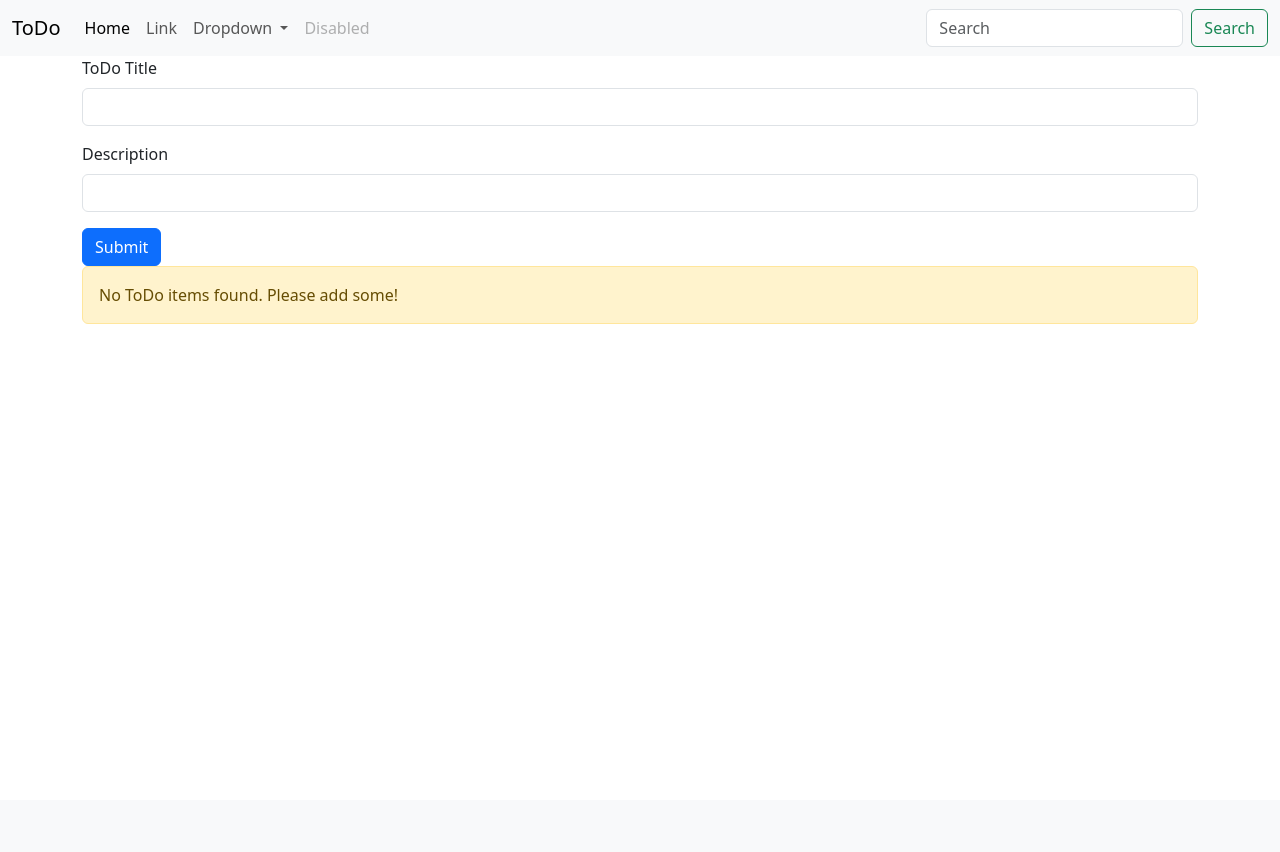
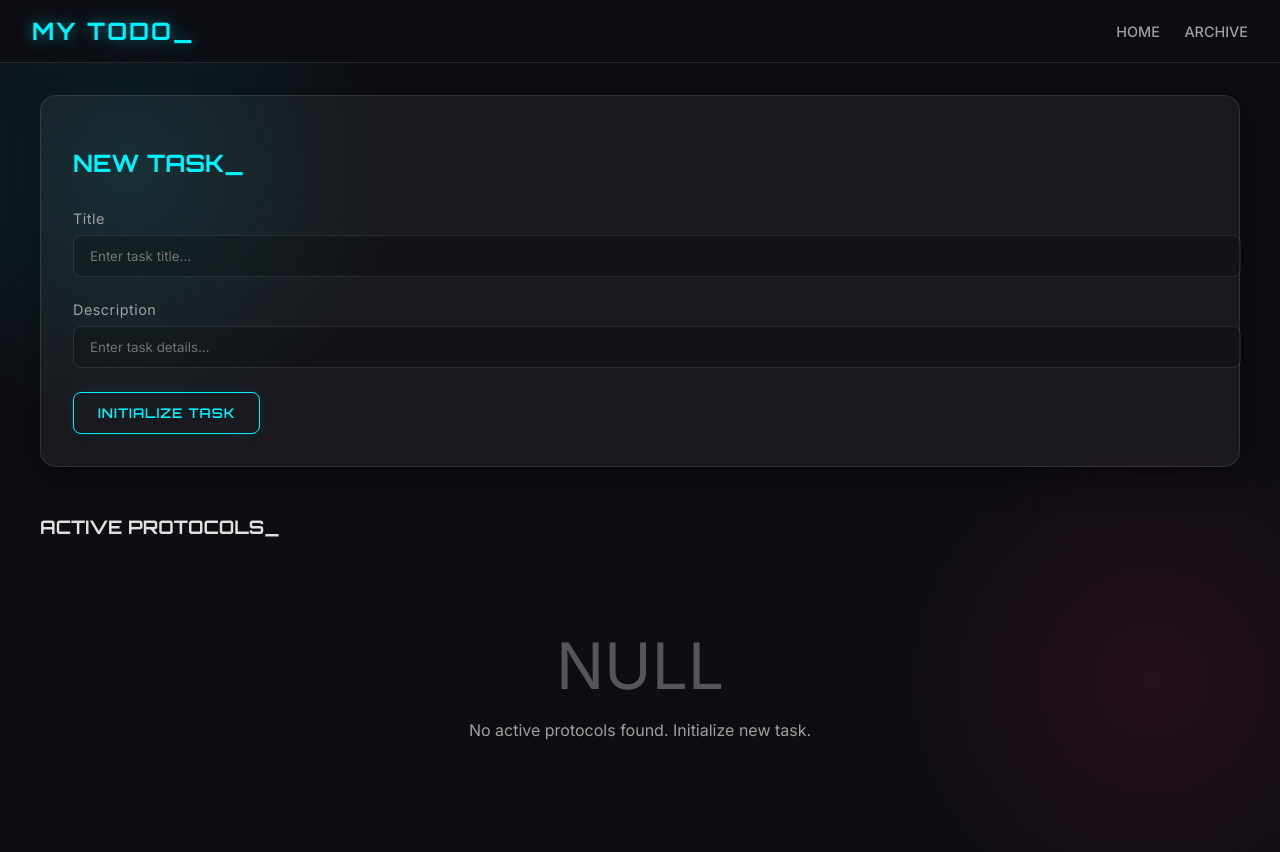
Before and after one commit to Ansh070/My-ToDo, a Flask app: page / in a window 1280 px wide. Before the commit the page ends 324 px from the top, so only its background shows below. Run offline with Flask 3, Linux system fonts and the light colour scheme.

Commit message:
feat(ui): overhaul UI with dark tech theme and animations
- Added modern dark theme with glassmorphism and neon accents.

- Implemented grid layout for ToDs.

- Added page-load and hover animations.

- Fixed update route redirect issue.

- Configured app for external network access.

```diff
--- a/app.py
+++ b/app.py
@@ -46,10 +46,10 @@ def edit(sno):
         todo.title = request.form['title']
         todo.description = request.form['description']
         db.session.commit()
-        return "Updated Successfully"
+        return redirect('/')
     return render_template('edit.html', todo=todo)
 
 if __name__ == '__main__':
     with app.app_context():
         db.create_all()
-    app.run(debug=True)
+    app.run(debug=True, host='0.0.0.0')
--- a/static/css/style.css
+++ b/static/css/style.css
@@ -0,0 +1,272 @@
+:root {
+    --bg-color: #0d0d12;
+    --card-bg: rgba(255, 255, 255, 0.05);
+    --text-primary: #e0e0e0;
+    --text-secondary: #a0a0a0;
+    --accent-color: #00f3ff;
+    --accent-glow: 0 0 15px rgba(0, 243, 255, 0.5);
+    --danger-color: #ff2a6d;
+    --success-color: #05d5fa;
+    --glass-border: 1px solid rgba(255, 255, 255, 0.1);
+    --transition-speed: 0.3s;
+}
+
+body {
+    background-color: var(--bg-color);
+    color: var(--text-primary);
+    font-family: 'Inter', sans-serif;
+    margin: 0;
+    padding: 0;
+    overflow-x: hidden;
+    min-height: 100vh;
+    background-image:
+        radial-gradient(circle at 10% 20%, rgba(0, 243, 255, 0.1) 0%, transparent 20%),
+        radial-gradient(circle at 90% 80%, rgba(255, 42, 109, 0.1) 0%, transparent 20%);
+}
+
+/* Navbar / Header */
+.tech-header {
+    background: rgba(13, 13, 18, 0.8);
+    backdrop-filter: blur(10px);
+    border-bottom: var(--glass-border);
+    padding: 1rem 2rem;
+    display: flex;
+    align-items: center;
+    justify-content: space-between;
+    position: sticky;
+    top: 0;
+    z-index: 1000;
+}
+
+.brand {
+    font-family: 'Orbitron', sans-serif;
+    font-size: 1.5rem;
+    font-weight: 700;
+    color: var(--accent-color);
+    text-shadow: var(--accent-glow);
+    text-decoration: none;
+    letter-spacing: 2px;
+}
+
+.nav-links a {
+    color: var(--text-secondary);
+    text-decoration: none;
+    margin-left: 20px;
+    font-weight: 500;
+    font-size: 0.9rem;
+    transition: color var(--transition-speed);
+}
+
+.nav-links a:hover {
+    color: var(--accent-color);
+}
+
+/* Main Container */
+.container {
+    max-width: 1200px;
+    margin: 0 auto;
+    padding: 2rem;
+    animation: slideInUp 0.8s ease-out forwards;
+}
+
+/* Forms */
+.glass-form {
+    background: var(--card-bg);
+    backdrop-filter: blur(10px);
+    border: var(--glass-border);
+    border-radius: 16px;
+    padding: 2rem;
+    margin-bottom: 3rem;
+    box-shadow: 0 8px 32px 0 rgba(0, 0, 0, 0.37);
+}
+
+.form-group {
+    margin-bottom: 1.5rem;
+}
+
+.form-label {
+    display: block;
+    margin-bottom: 0.5rem;
+    color: var(--text-secondary);
+    font-size: 0.9rem;
+    letter-spacing: 0.5px;
+}
+
+.form-control {
+    width: 100%;
+    background: rgba(0, 0, 0, 0.2);
+    border: 1px solid rgba(255, 255, 255, 0.1);
+    border-radius: 8px;
+    padding: 0.75rem 1rem;
+    color: var(--text-primary);
+    font-family: 'Inter', sans-serif;
+    transition: all var(--transition-speed);
+}
+
+.form-control:focus {
+    outline: none;
+    border-color: var(--accent-color);
+    box-shadow: 0 0 10px rgba(0, 243, 255, 0.2);
+}
+
+/* Buttons */
+.btn {
+    padding: 0.75rem 1.5rem;
+    border-radius: 8px;
+    font-family: 'Orbitron', sans-serif;
+    font-weight: 600;
+    cursor: pointer;
+    transition: all var(--transition-speed);
+    text-transform: uppercase;
+    letter-spacing: 1px;
+    border: none;
+}
+
+.btn-primary {
+    background: transparent;
+    border: 1px solid var(--accent-color);
+    color: var(--accent-color);
+    box-shadow: 0 0 10px rgba(0, 243, 255, 0.1);
+}
+
+.btn-primary:hover {
+    background: var(--accent-color);
+    color: #000;
+    box-shadow: var(--accent-glow);
+}
+
+.btn-danger {
+    background: transparent;
+    border: 1px solid var(--danger-color);
+    color: var(--danger-color);
+}
+
+.btn-danger:hover {
+    background: var(--danger-color);
+    color: #fff;
+    box-shadow: 0 0 15px rgba(255, 42, 109, 0.5);
+}
+
+/* Grid Layout for Todos */
+.todo-grid {
+    display: grid;
+    grid-template-columns: repeat(auto-fill, minmax(300px, 1fr));
+    gap: 2rem;
+}
+
+.todo-card {
+    background: var(--card-bg);
+    backdrop-filter: blur(5px);
+    border: var(--glass-border);
+    border-radius: 12px;
+    padding: 1.5rem;
+    transition: transform var(--transition-speed), box-shadow var(--transition-speed);
+    position: relative;
+    overflow: hidden;
+}
+
+.todo-card::before {
+    content: '';
+    position: absolute;
+    top: 0;
+    left: 0;
+    width: 3px;
+    height: 100%;
+    background: linear-gradient(to bottom, var(--accent-color), transparent);
+}
+
+.todo-card:hover {
+    transform: translateY(-5px);
+    box-shadow: 0 10px 20px rgba(0, 0, 0, 0.3);
+    border-color: rgba(255, 255, 255, 0.2);
+}
+
+.todo-header {
+    display: flex;
+    justify-content: space-between;
+    align-items: flex-start;
+    margin-bottom: 1rem;
+}
+
+.todo-index {
+    font-family: 'Orbitron', sans-serif;
+    color: rgba(255, 255, 255, 0.1);
+    font-size: 2rem;
+    font-weight: 900;
+    line-height: 1;
+}
+
+.todo-title {
+    font-size: 1.25rem;
+    font-weight: 600;
+    margin: 0 0 0.5rem 0;
+    color: var(--text-primary);
+}
+
+.todo-desc {
+    color: var(--text-secondary);
+    font-size: 0.95rem;
+    line-height: 1.5;
+    margin-bottom: 1.5rem;
+}
+
+.todo-meta {
+    font-size: 0.8rem;
+    color: rgba(255, 255, 255, 0.3);
+    margin-bottom: 1rem;
+    display: block;
+}
+
+.todo-actions {
+    display: flex;
+    gap: 1rem;
+    margin-top: auto;
+}
+
+.btn-sm {
+    padding: 0.4rem 0.8rem;
+    font-size: 0.8rem;
+}
+
+/* Animation */
+@keyframes fadeInUp {
+    from {
+        opacity: 0;
+        transform: translateY(20px);
+    }
+
+    to {
+        opacity: 1;
+        transform: translateY(0);
+    }
+}
+
+.todo-card {
+    animation: fadeInUp 0.5s ease backwards;
+    animation-delay: var(--delay, 0s);
+}
+
+@keyframes slideInUp {
+    from {
+        opacity: 0;
+        transform: translateY(30px);
+    }
+
+    to {
+        opacity: 1;
+        transform: translateY(0);
+    }
+}
+
+/* Empty State */
+.empty-state {
+    text-align: center;
+    padding: 4rem;
+    color: var(--text-secondary);
+}
+
+.empty-icon {
+    font-size: 4rem;
+    margin-bottom: 1rem;
+    opacity: 0.5;
+}
--- a/templates/index.html
+++ b/templates/index.html
@@ -4,105 +4,74 @@
 <head>
     <meta charset="utf-8">
     <meta name="viewport" content="width=device-width, initial-scale=1">
-    <title>My ToDo</title>
-    <link href="https://cdn.jsdelivr.net/npm/bootstrap@5.3.8/dist/css/bootstrap.min.css" rel="stylesheet"
-        integrity="sha384-sRIl4kxILFvY47J16cr9ZwB07vP4J8+LH7qKQnuqkuIAvNWLzeN8tE5YBujZqJLB" crossorigin="anonymous">
+    <title>My ToDo | Tech Edition</title>
+    <!-- Google Fonts -->
+    <link rel="preconnect" href="https://fonts.googleapis.com">
+    <link rel="preconnect" href="https://fonts.gstatic.com" crossorigin>
+    <link
+        href="https://fonts.googleapis.com/css2?family=Inter:wght@300;400;500;600&family=Orbitron:wght@600;700&display=swap"
+        rel="stylesheet">
+    <!-- Custom CSS -->
+    <link rel="stylesheet" href="{{ url_for('static', filename='css/style.css') }}">
 </head>
 
 <body>
-    <nav class="navbar navbar-expand-lg bg-body-tertiary">
-        <div class="container-fluid">
-            <a class="navbar-brand" href="/">ToDo</a>
-            <button class="navbar-toggler" type="button" data-bs-toggle="collapse"
-                data-bs-target="#navbarSupportedContent" aria-controls="navbarSupportedContent" aria-expanded="false"
-                aria-label="Toggle navigation">
-                <span class="navbar-toggler-icon"></span>
-            </button>
-            <div class="collapse navbar-collapse" id="navbarSupportedContent">
-                <ul class="navbar-nav me-auto mb-2 mb-lg-0">
-                    <li class="nav-item">
-                        <a class="nav-link active" aria-current="page" href="#">Home</a>
-                    </li>
-                    <li class="nav-item">
-                        <a class="nav-link" href="#">Link</a>
-                    </li>
-                    <li class="nav-item dropdown">
-                        <a class="nav-link dropdown-toggle" href="#" role="button" data-bs-toggle="dropdown"
-                            aria-expanded="false">
-                            Dropdown
-                        </a>
-                        <ul class="dropdown-menu">
-                            <li><a class="dropdown-item" href="#">Action</a></li>
-                            <li><a class="dropdown-item" href="#">Another action</a></li>
-                            <li>
-                                <hr class="dropdown-divider">
-                            </li>
-                            <li><a class="dropdown-item" href="#">Something else here</a></li>
-                        </ul>
-                    </li>
-                    <li class="nav-item">
-                        <a class="nav-link disabled" aria-disabled="true">Disabled</a>
-                    </li>
-                </ul>
-                <form class="d-flex" role="search">
-                    <input class="form-control me-2" type="search" placeholder="Search" aria-label="Search" />
-                    <button class="btn btn-outline-success" type="submit">Search</button>
-                </form>
-            </div>
+    <header class="tech-header">
+        <a class="brand" href="/">MY TODO_</a>
+        <nav class="nav-links">
+            <a href="/">HOME</a>
+            <a href="#">ARCHIVE</a>
+        </nav>
+    </header>
+
+    <div class="container">
+        <!-- Add ToDo Form -->
+        <div class="glass-form">
+            <h2 style="margin-bottom: 2rem; font-family: 'Orbitron', sans-serif; color: var(--accent-color);">NEW TASK_
+            </h2>
+            <form method="POST" action="/">
+                <div class="form-group">
+                    <label for="todo-title" class="form-label">Title</label>
+                    <input type="text" class="form-control" name="title" id="todo-title"
+                        placeholder="Enter task title..." required autocomplete="off">
+                </div>
+                <div class="form-group">
+                    <label for="todo-description" class="form-label">Description</label>
+                    <input type="text" class="form-control" name="description" id="todo-description"
+                        placeholder="Enter task details..." autocomplete="off">
+                </div>
+                <button type="submit" class="btn btn-primary">Initialize Task</button>
+            </form>
         </div>
-    </nav>
-    <div class="container">
-        <form method="POST" action="/">
-            <div class="mb-3">
-                <label for="todo-title" class="form-label">ToDo Title</label>
-                <input type="text" class="form-control" name="title" id="todo-title" aria-describedby="emailHelp">
-            </div>
-            <div class="mb-3">
-                <label for="todo-description" class="form-label">Description</label>
-                <input type="text" class="form-control" name="description" id="todo-description">
-            </div>
-            <button type="submit" class="btn btn-primary">Submit</button>
-        </form>
-    </div>
-    <div class="container">
+
+        <!-- ToDo Grid -->
+        <h3 style="margin-bottom: 1.5rem; font-family: 'Orbitron', sans-serif;">ACTIVE PROTOCOLS_</h3>
 
         {% if todos|length == 0 %}
-        <div class="alert alert-warning" role="alert">
-            No ToDo items found. Please add some!
+        <div class="empty-state">
+            <div class="empty-icon">NULL</div>
+            <p>No active protocols found. Initialize new task.</p>
         </div>
         {% else %}
-        <table class="table">
-            <thead>
-                <tr>
-                    <th scope="col">SNo</th>
-                    <th scope="col">Title</th>
-                    <th scope="col">Description</th>
-                    <th scope="col">Date Created</th>
-                    <th scope="col">Actions</th>
-                </tr>
-            </thead>
-            <tbody>
+        <div class="todo-grid">
+            {% for todo in todos %}
+            <div class="todo-card" style="--delay: {{ loop.index0 * 0.1 }}s">
+                <div class="todo-header">
+                    <span class="todo-index">#{{ loop.index }}</span>
+                    <span class="todo-meta">{{ todo.date_created.strftime('%Y-%m-%d') }}</span>
+                </div>
+                <h4 class="todo-title">{{ todo.title }}</h4>
+                <p class="todo-desc">{{ todo.description }}</p>
+                <div class="todo-actions">
+                    <a href="/edit/{{ todo.SNo }}" class="btn btn-primary btn-sm">Edit</a>
+                    <a href="/delete/{{ todo.SNo }}" class="btn btn-danger btn-sm">Term</a>
+                </div>
+            </div>
+            {% endfor %}
+        </div>
+        {% endif %}
+    </div>
 
-                {% for ToDo in todos %}
-                <tr>
-                    <th scope="row">{{ loop.index }}</th>
-                    <td>{{ ToDo.title }}</td>
-                    <td>{{ ToDo.description }}</td>
-                    <td>{{ ToDo.date_created }}</td>
-                    <td><a href="/edit/{{ ToDo.SNo }}" type="button" class="btn btn-secondary">Edit</button></td>
-                    <td><a href="/delete/{{ ToDo.SNo }}" type="button" class="btn btn-danger">Delete</button></td>
-                </tr>
-                {% endfor %}
-            </tbody>
-        </table>
-
-        {% endif %}
-
-
-    </div>
-    <script src="https://cdn.jsdelivr.net/npm/bootstrap@5.3.8/dist/js/bootstrap.bundle.min.js"
-        integrity="sha384-FKyoEForCGlyvwx9Hj09JcYn3nv7wiPVlz7YYwJrWVcXK/BmnVDxM+D2scQbITxI"
-        crossorigin="anonymous"></script>
 </body>
 
 </html>
```
Also changed, not shown: templates/edit.html (added, +50 -0 lines).
